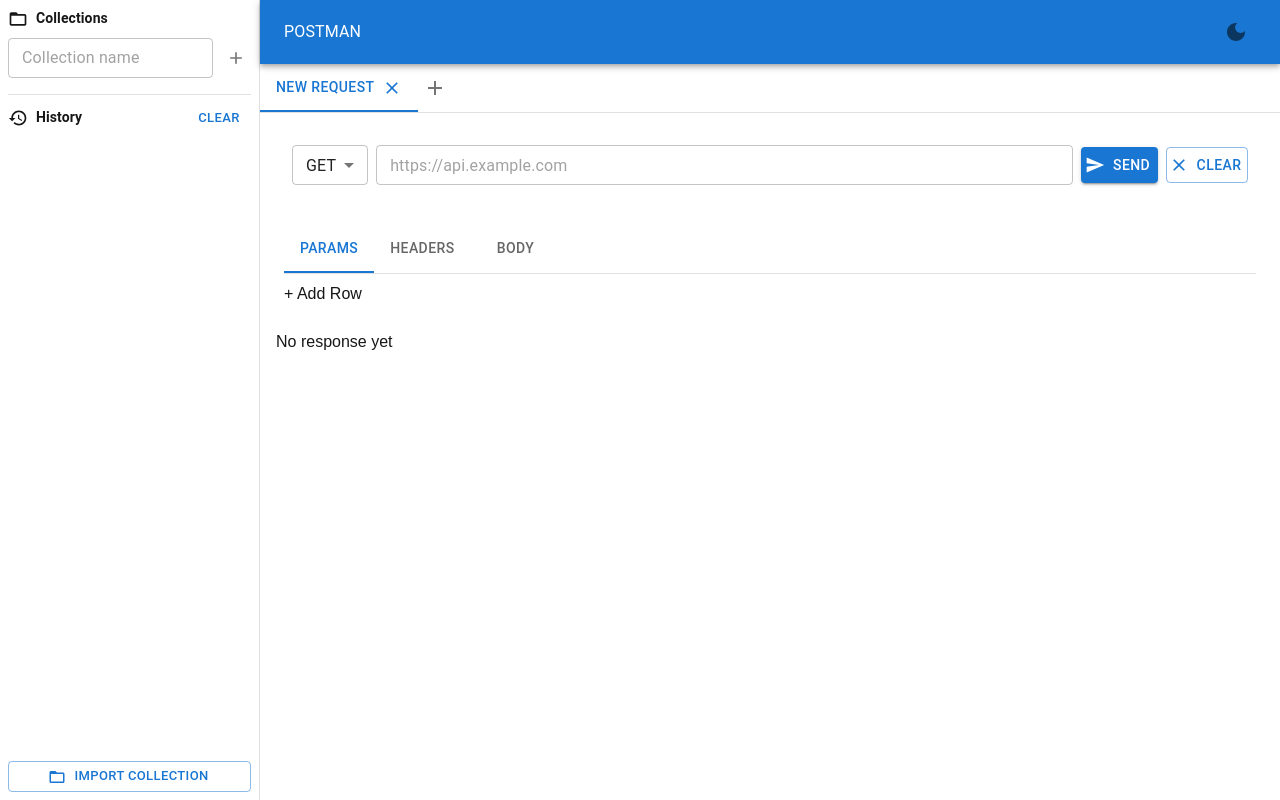
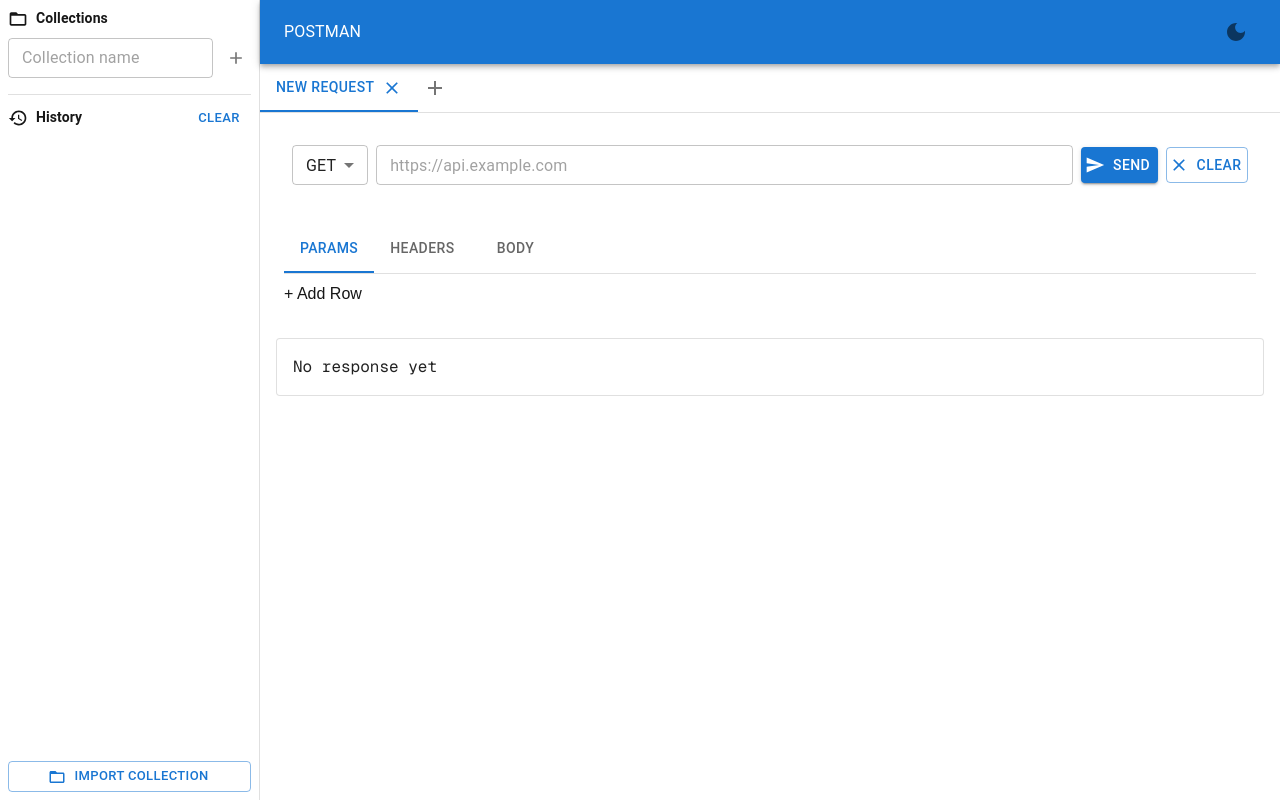
Before and after one commit to Kiarash-Sanei/WP_A2, a Next.js app: page / in a window 1280 px wide. Built offline with nearby package versions, Linux system fonts and the light colour scheme; what @mui/material-nextjs would draw is missing.

Commit message:
feat: Response Viewer is ok

```diff
--- a/components/request/ResponseViewer.tsx
+++ b/components/request/ResponseViewer.tsx
@@ -1,18 +1,20 @@
 "use client";
 
 import { useTab } from "@/contexts/TabContext";
+import { useHasMounted } from "@/hooks/useHasMounted";
+import { Chip, Paper } from "@mui/material";
 
-const getStatusColor = (status: number): string => {
+const getStatusColor = (status: number) => {
   if (status >= 200 && status < 300) {
-    return "text-green-500";
+    return "success";
   }
   if (status >= 400 && status < 500) {
-    return "text-yellow-500";
+    return "warning";
   }
   if (status >= 500) {
-    return "text-red-500";
+    return "error";
   }
-  return "text-gray-500";
+  return "default";
 };
 
 const formatBody = (body: string): string => {
@@ -26,15 +28,26 @@
 export function ResponseViewer() {
   const { tabs, activeTabId } = useTab();
   const activeTab = tabs.find((tab) => tab.id === activeTabId);
-
-  if (!activeTab?.response) return <div>No response yet</div>;
+  const mounted = useHasMounted();
+  if (!mounted) return null;
 
   return (
-    <div>
-      <div className={getStatusColor(activeTab.response.status)}>
-        {activeTab.response.status}
-      </div>
-      <pre>{formatBody(activeTab.response.body)}</pre>
-    </div>
+    <Paper
+      variant="outlined"
+      sx={{ p: 2, mt: 1, overflow: "auto", maxHeight: 400 }}
+    >
+      {activeTab?.response && (
+        <Chip
+          label={`Status: ${activeTab.response.status}`}
+          color={getStatusColor(activeTab.response.status)}
+          sx={{ mb: 1 }}
+        />
+      )}
+      <pre style={{ margin: 0 }}>
+        {!activeTab?.response
+          ? "No response yet"
+          : formatBody(activeTab.response.body)}
+      </pre>
+    </Paper>
   );
 }
```
